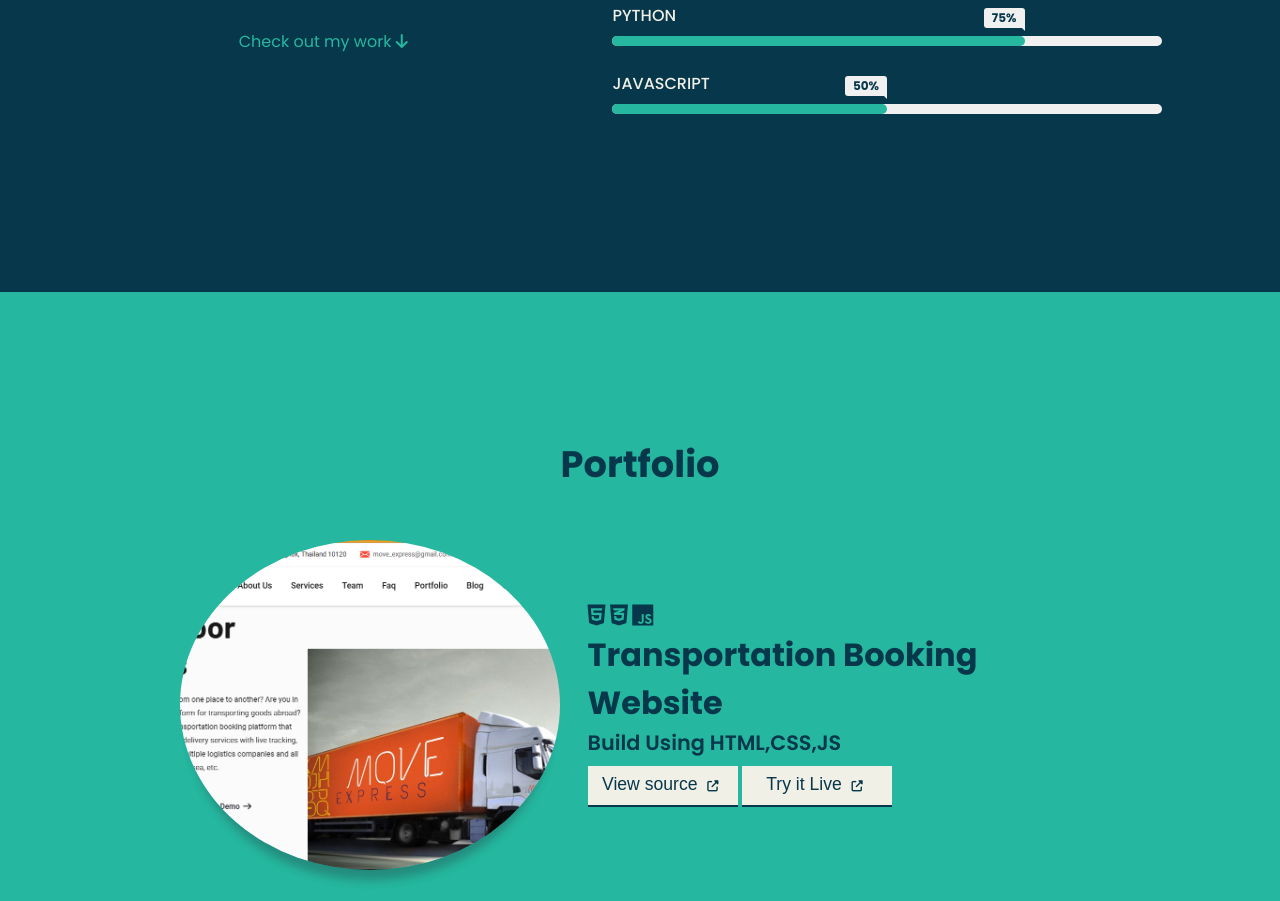
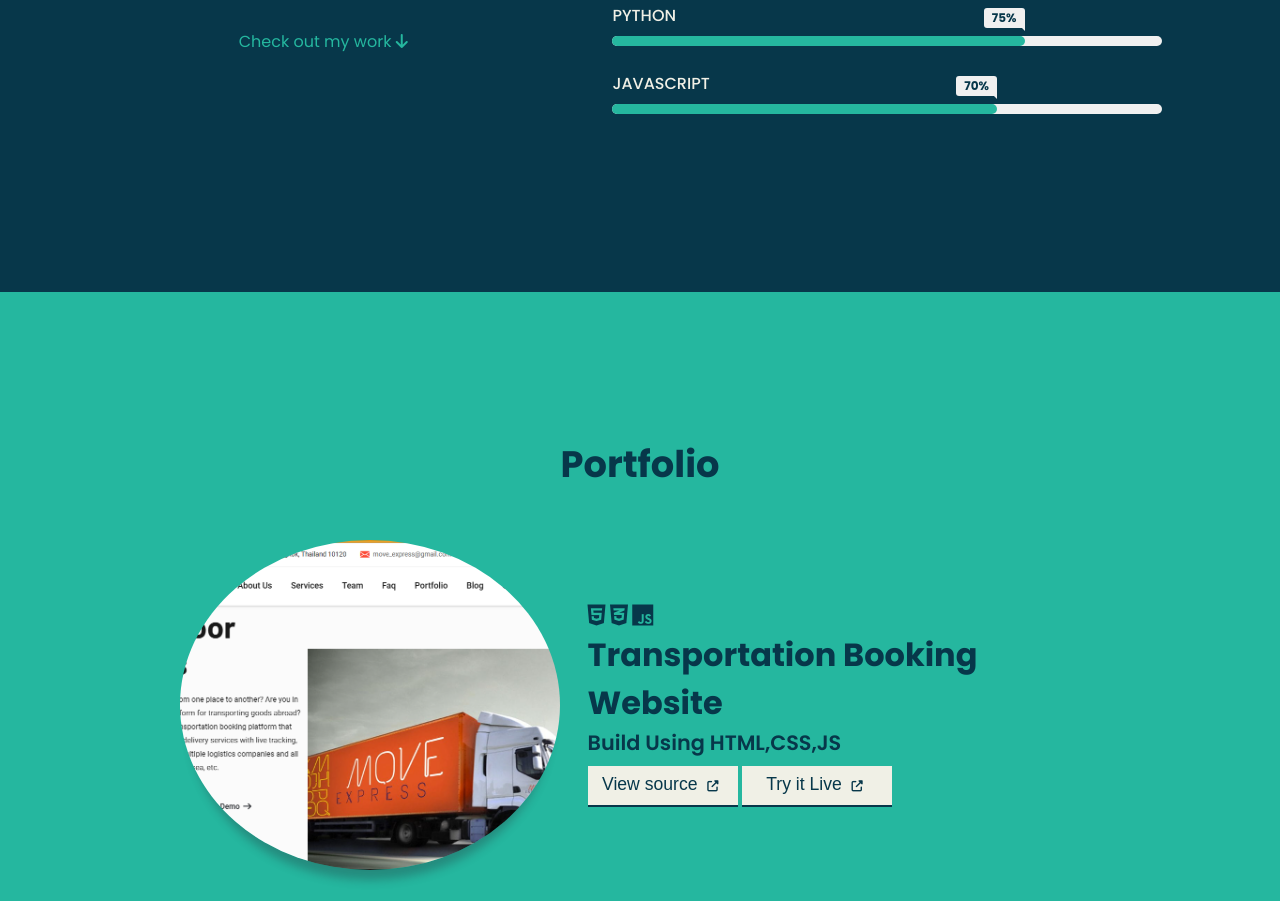
Before and after one commit to Kushankp/Portfolio, a plain HTML site: page index.html in a window 1280 px wide. Shown: the part 1263-2164 px from the top of the page. Drawn offline with nearby package versions, Linux system fonts and the light colour scheme; a script that the page names is missing.

Commit message:
style.css

```diff
--- a/style.css
+++ b/style.css
@@ -203,7 +203,7 @@ header {
   width: 80%;
 }
 .progress-line .bootstrap {
-  width: 50%;
+  width: 70%;
 }
 .progress-line .javascript {
   width: 75%;
@@ -245,7 +245,7 @@ header {
   content: "85%";
 }
 .progress-line .bootstrap::after {
-  content: "50%";
+  content: "70%";
 }
 .progress-line .javascript::after {
   content: "75%";
```
